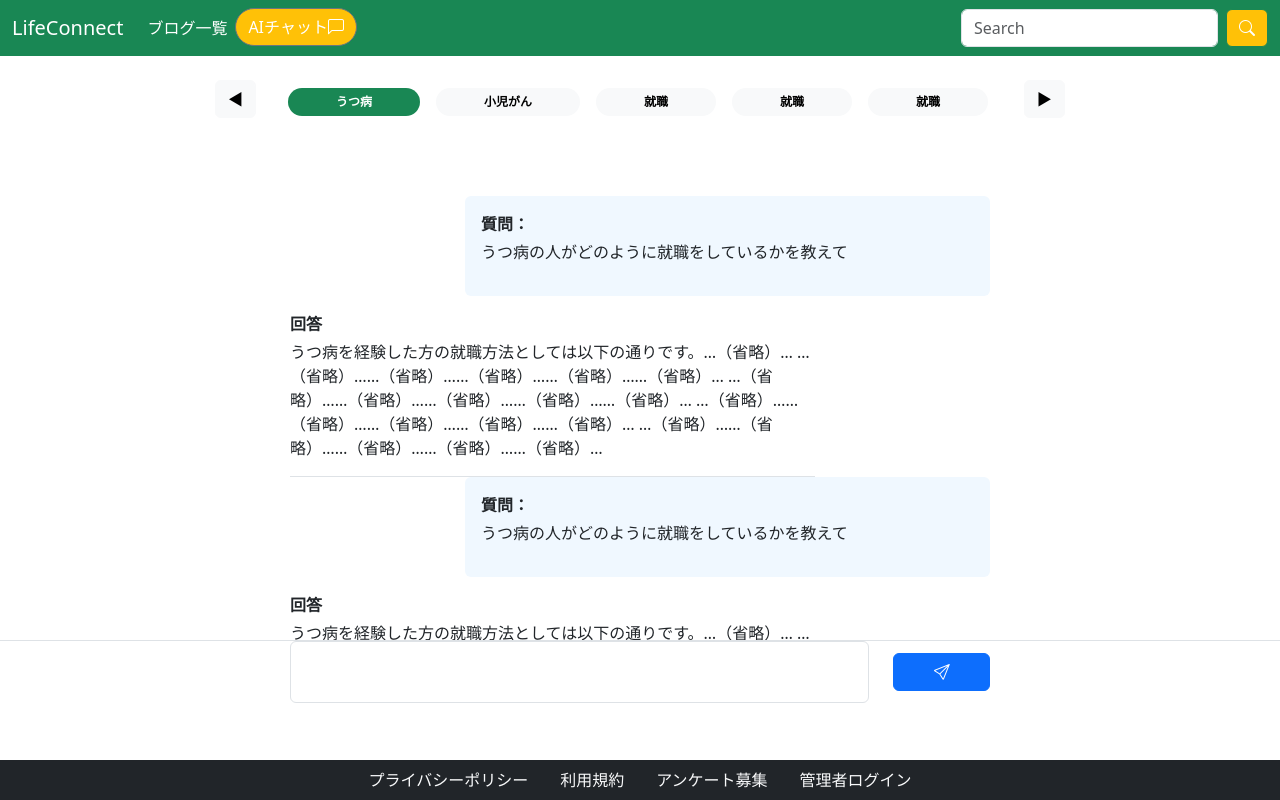
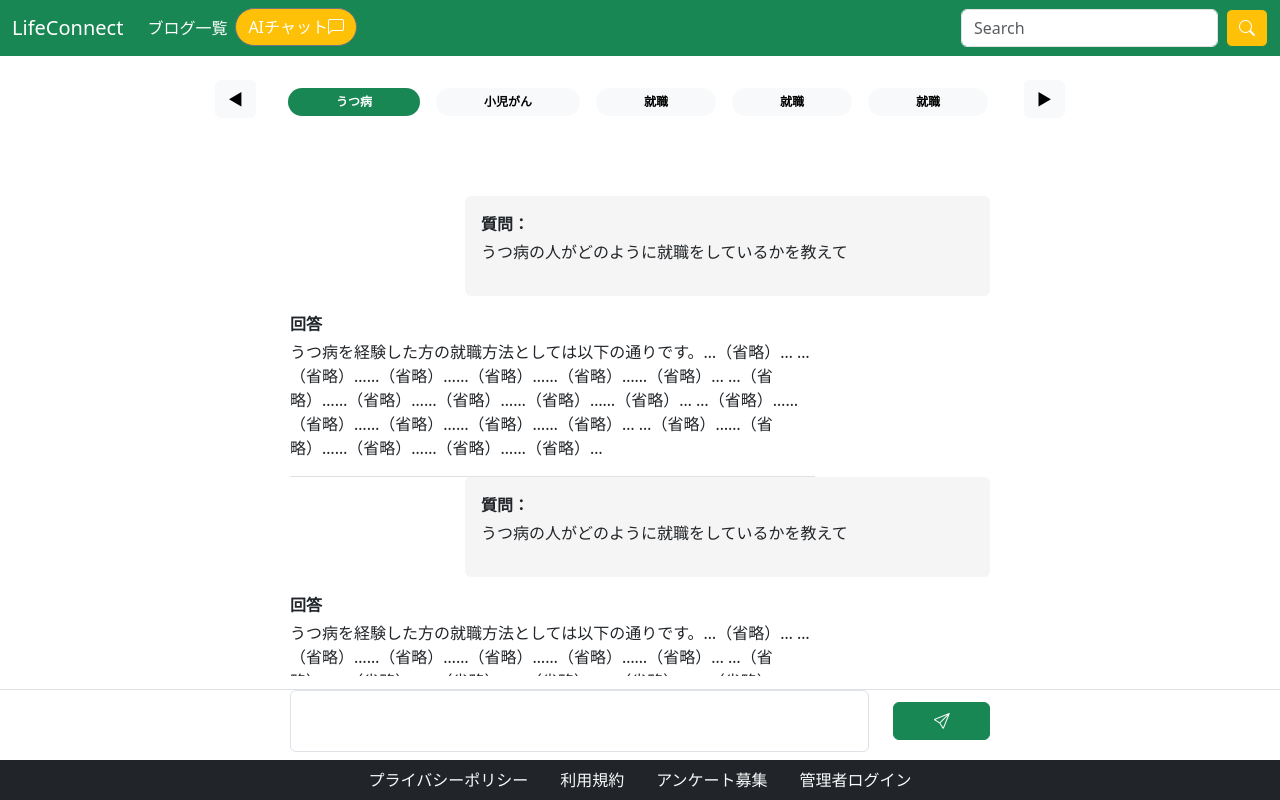
Before and after one commit to NK-kimiya/LifeNectReact, a React (Create React App) app: page /chat in a window 1280 px wide. Built offline with nearby package versions, Linux system fonts and the light colour scheme.

Commit message:
チャットコンポーネントのレイアウトの調整

```diff
--- a/src/Organisms/BlogForm.tsx
+++ b/src/Organisms/BlogForm.tsx
@@ -45,7 +45,7 @@ const BlogForm: React.FC<BlogFormProps> = ({ buttonLabel }) => {
         <TagSelect variant="static" />
       </div>
 
-      <button type="button" className="btn btn-primary">
+      <button type="button" className="btn btn-success">
         {buttonLabel}
       </button>
     </>
--- a/src/Organisms/ChatInput.tsx
+++ b/src/Organisms/ChatInput.tsx
@@ -12,8 +12,8 @@ const ScrollBoxContent = styled.div`
 const ChatInput: React.FC = () => {
   return (
     <>
-      <div className="bg-white border-top" style={{ height: "20vh" }}>
-        <div className="container" style={{ maxWidth: "80%" }}>
+      <div className="bg-white border-top">
+        <div className="container pb-2" style={{ maxWidth: "80%" }}>
           <ScrollBoxContent>
             <div className="row h-100 align-items-center">
               <div className="col-10">
@@ -24,7 +24,7 @@ const ChatInput: React.FC = () => {
                 ></textarea>
               </div>
               <div className="col-2 d-grid">
-                <button className="btn btn-primary" type="submit">
+                <button className="btn btn-success" type="submit">
                   <i className="bi bi-send"></i>
                 </button>
               </div>
--- a/src/Organisms/ChatMessage.tsx
+++ b/src/Organisms/ChatMessage.tsx
@@ -7,19 +7,31 @@ const ScrollBoxContent = styled.div`
     width: 70%;
     margin: 0 auto;
   }
+
+  overflow-y: auto;
+
+  /* IE, Edge (旧) */
+  -ms-overflow-style: none;
+
+  max-height: 60vh;
+
+  /* Chrome, Safari (Webkit系) */
+  &::-webkit-scrollbar {
+    display: none;
+  }
 `;
 
 const ChatMessage: React.FC = () => {
   return (
     <>
       <div
-        className="container flex-grow-1 overflow-auto pt-5"
+        className="container flex-grow-1 pt-5"
         style={{ maxWidth: "80%", height: "80vh" }}
       >
-        <ScrollBoxContent>
+        <ScrollBoxContent className="">
           <div
             className="rounded p-3 text-start ms-auto"
-            style={{ maxWidth: "75%", backgroundColor: "#f0f8ff" }}
+            style={{ maxWidth: "75%", backgroundColor: "#f5f5f5" }}
           >
             <p className="fw-bold mb-1">質問：</p>
             <p>うつ病の人がどのように就職をしているかを教えて</p>
@@ -40,7 +52,7 @@ const ChatMessage: React.FC = () => {
 
           <div
             className="rounded p-3 text-start ms-auto"
-            style={{ maxWidth: "75%", backgroundColor: "#f0f8ff" }}
+            style={{ maxWidth: "75%", backgroundColor: "#f5f5f5" }}
           >
             <p className="fw-bold mb-1">質問：</p>
             <p>うつ病の人がどのように就職をしているかを教えて</p>
@@ -61,7 +73,7 @@ const ChatMessage: React.FC = () => {
 
           <div
             className="rounded p-3 text-start ms-auto"
-            style={{ maxWidth: "75%", backgroundColor: "#f0f8ff" }}
+            style={{ maxWidth: "75%", backgroundColor: "#f5f5f5" }}
           >
             <p className="fw-bold mb-1">質問：</p>
             <p>うつ病の人がどのように就職をしているかを教えて</p>
@@ -82,7 +94,7 @@ const ChatMessage: React.FC = () => {
 
           <div
             className="rounded p-3 text-start ms-auto"
-            style={{ maxWidth: "75%", backgroundColor: "#f0f8ff" }}
+            style={{ maxWidth: "75%", backgroundColor: "#f5f5f5" }}
           >
             <p className="fw-bold mb-1">質問：</p>
             <p>うつ病の人がどのように就職をしているかを教えて</p>
--- a/src/Templates/ArticleCreateTemplate.tsx
+++ b/src/Templates/ArticleCreateTemplate.tsx
@@ -6,10 +6,11 @@ import Footer from "../Organisms/Footer.tsx";
 
 const ArticleCreateTemplate: React.FC = () => {
   return (
-    <div className="d-flex flex-column min-vh-100">
+    <div className="d-flex flex-column min-vh-100 bg-light">
       <NavBar />
-      <main className="flex-grow-1 pt-4">
-        <div className="container">
+      <div className="container">
+        <h2 className="text-start">新規投稿</h2>
+        <main className="flex-grow-1 pt-4">
           <div className="row">
             {/* メインカラム */}
             <div className="col-8">
@@ -18,14 +19,14 @@ const ArticleCreateTemplate: React.FC = () => {
 
             {/* サイドバー */}
             <div className="col-4">
-              <div className="row">
+              <div>
                 {/* サイドバー内部2カラム */}
                 <UploadImgDisplay />
               </div>
             </div>
           </div>
-        </div>
-      </main>
+        </main>
+      </div>
       <Footer />
     </div>
   );
--- a/src/Templates/ArticleUpdate.tsx
+++ b/src/Templates/ArticleUpdate.tsx
@@ -6,11 +6,11 @@ import Footer from "../Organisms/Footer.tsx";
 
 const ArticleUpdate: React.FC = () => {
   return (
-    <div className="d-flex flex-column min-vh-100">
+    <div className="d-flex flex-column min-vh-100 bg-light ">
       <NavBar />
-      <h2>更新</h2>
-      <main className="flex-grow-1 pt-4">
-        <div className="container">
+      <div className="container">
+        <h2 className="text-start">編集ページ</h2>
+        <main className="flex-grow-1 pt-4">
           <div className="row">
             {/* メインカラム */}
             <div className="col-8">
@@ -25,8 +25,8 @@ const ArticleUpdate: React.FC = () => {
               </div>
             </div>
           </div>
-        </div>
-      </main>
+        </main>
+      </div>
       <Footer />
     </div>
   );
```
